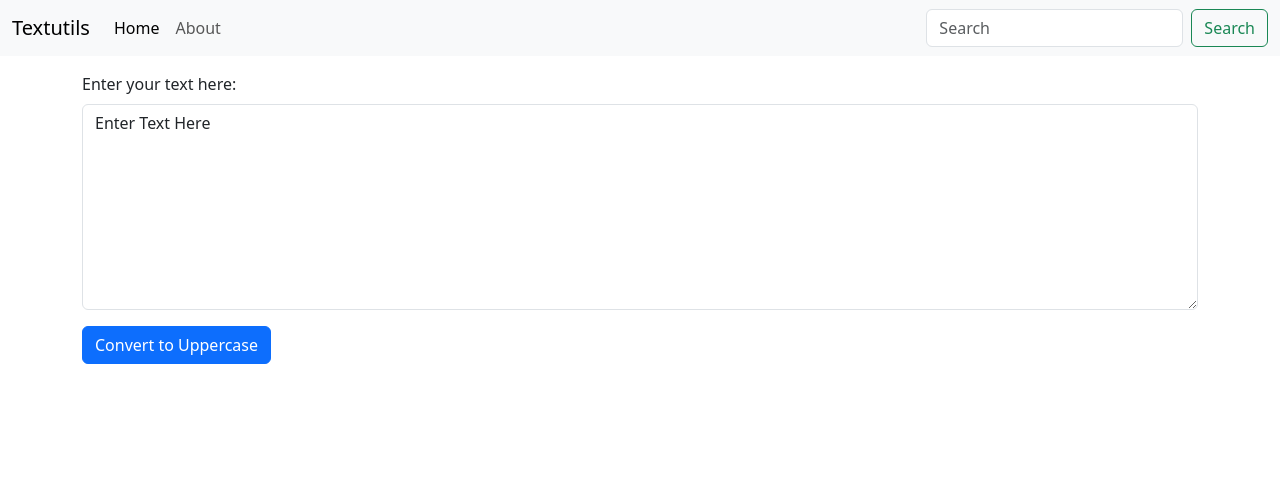
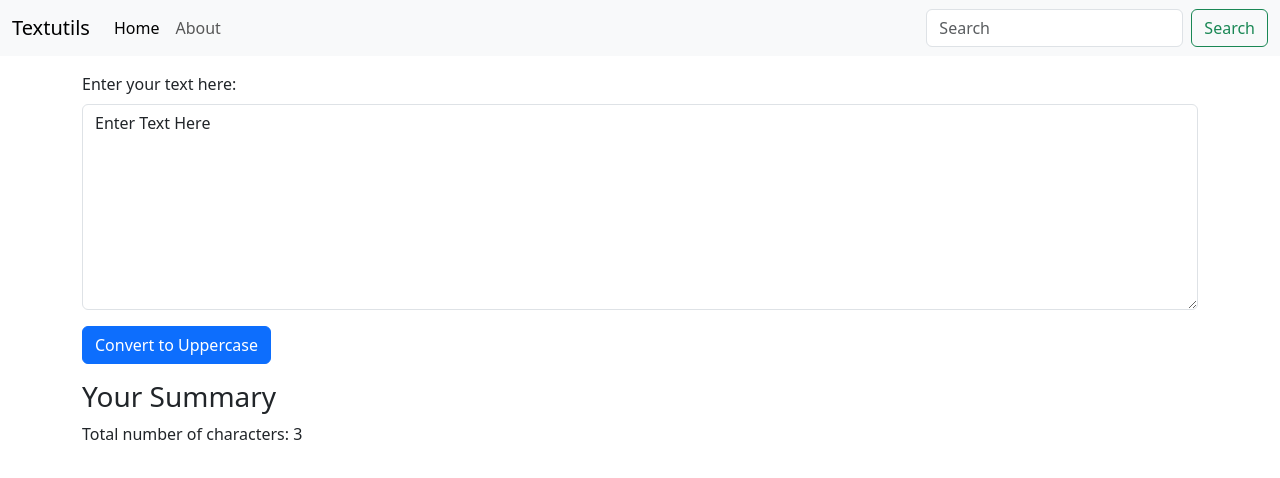
Before and after one commit to rajann44/react-learn, a React (Create React App) app: page / in a window 1280 px wide. Shown: the top 478 px of the page. Built offline with nearby package versions, Linux system fonts and the light colour scheme.

Commit message:
states usage

```diff
--- a/src/components/Textform.js
+++ b/src/components/Textform.js
@@ -6,16 +6,15 @@ export default function Textform(props) {
 const [text, setText] = useState('Enter Text Here');
 
 const handleUpperCaseClick = () => {
-    console.log('Upper Case Button was clicked')
-    setText('Upper Case Button was clicked')
+    setText(text.toUpperCase());
 }
 
 const handleOnChange = (event) => {
-    console.log('Handle onChange method')
     setText(event.target.value)
 }
 
   return (
+    <>
     <div className='container my-3'>
         <div className="mb-3">
         <label htmlFor="exampleFormControlTextarea1" className="form-label">{props.title}</label>
@@ -23,5 +22,11 @@ const handleOnChange = (event) => {
         </div>
         <button className="btn btn-primary" onClick={handleUpperCaseClick}>Convert to Uppercase</button>
     </div>
+    <div className="container my-3">
+        <h3>Your Summary</h3>
+        <p>Total number of characters: {text.split(" ").length}</p>
+    </div>
+
+    </>
   )
 }
```
